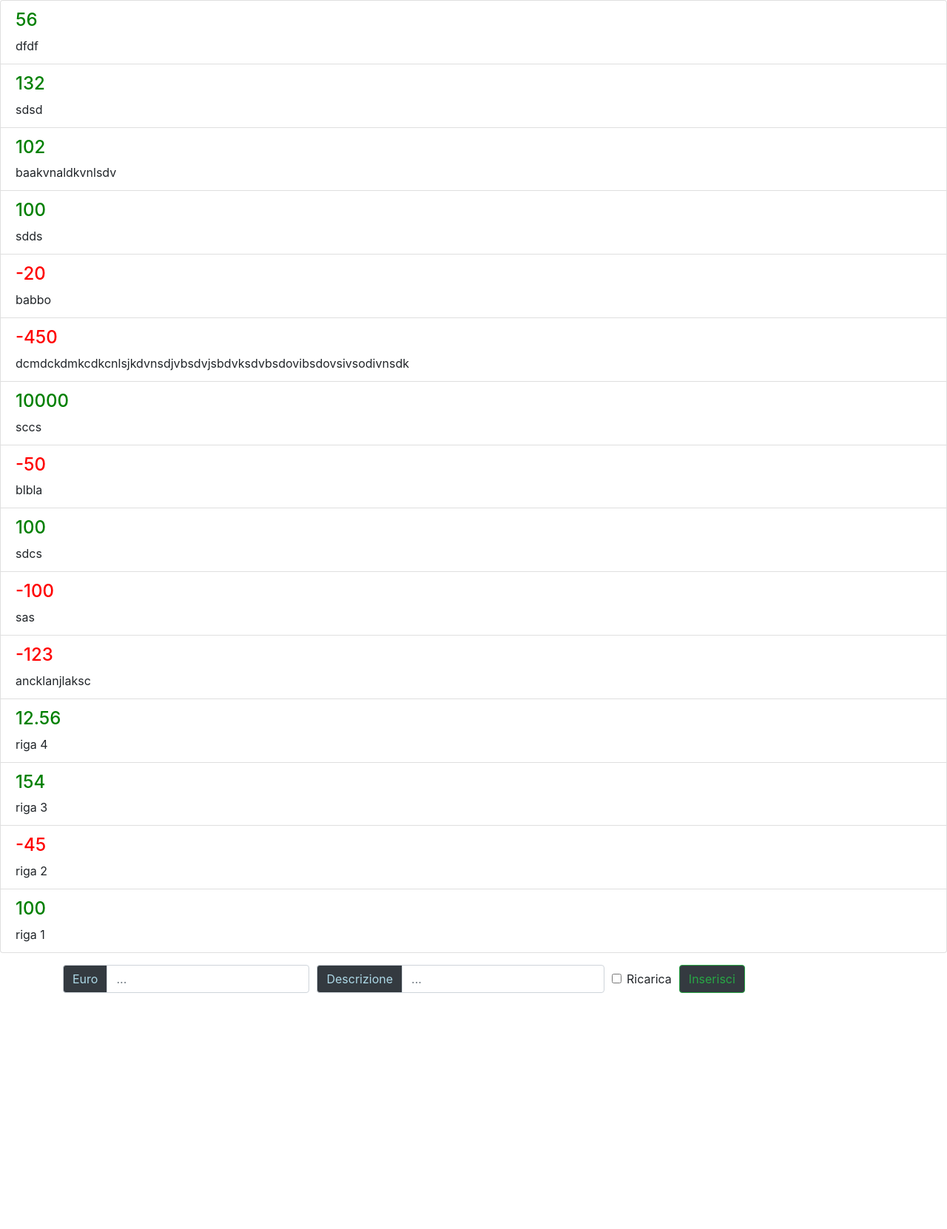
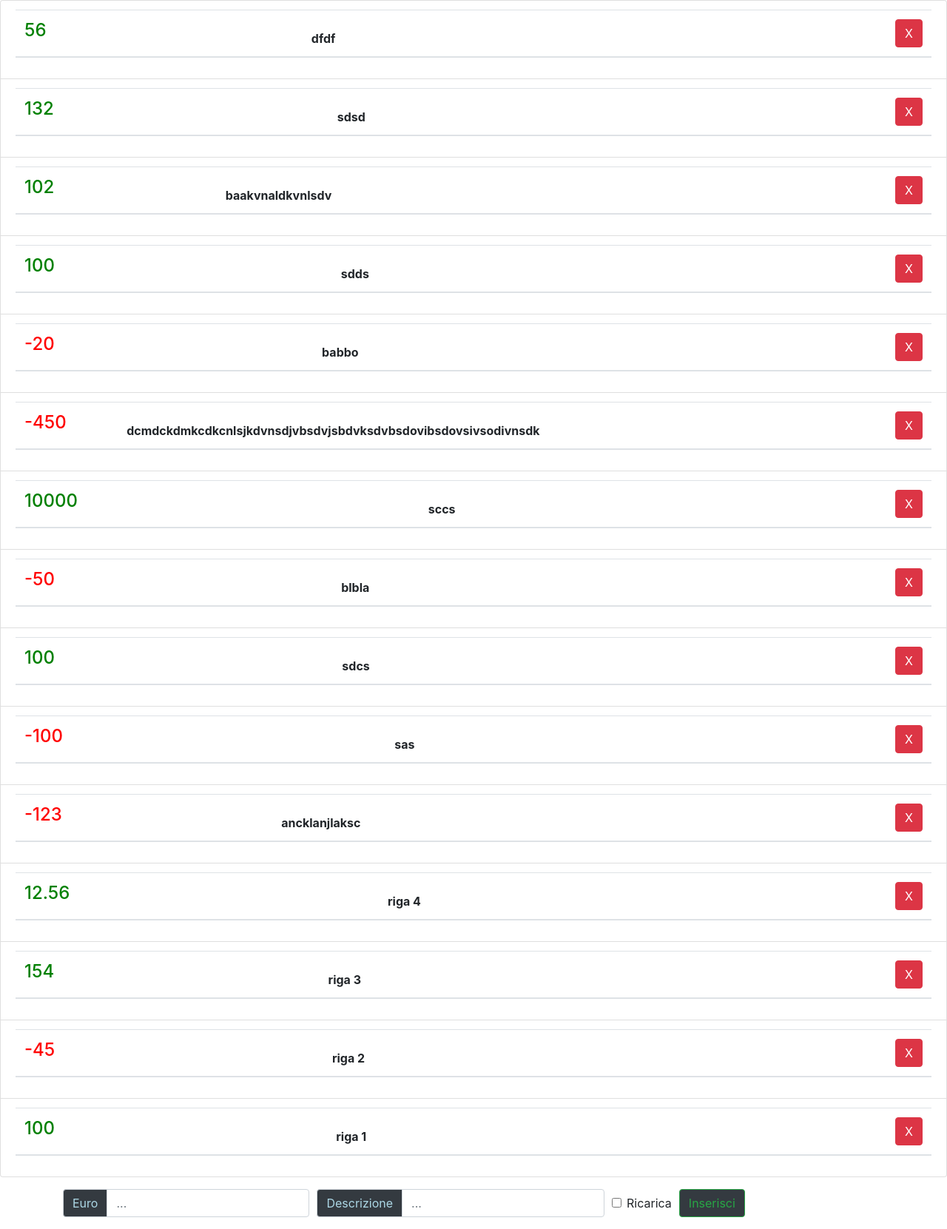
Before and after one commit to LBartolini/WebEcoManager, a Flask app: page /reserved in a window 1280 px wide. Shown: the part 85-1746 px from the top of the page at 74% size. Before the commit the page ends 1427 px from the top, so only its background shows below. Run offline with Flask 2, Linux system fonts and the light colour scheme; the visitor is signed in with stand-in values (Sample User, id 1); data comes from the database, SQL or seed files in the repository; both versions use the stored data as it was after the commit; lists and menus that the app fills with data are empty; some libraries are stand-ins or nearby versions.

Commit message:
Implementing a better layout of the transactions, TODO: authentication and remove transaction from DB

```diff
--- a/src/app.py
+++ b/src/app.py
@@ -51,7 +51,7 @@ def reserved():
 		else:
 			return redirect('/home')
 	else:
-		# login authentication
+		#TODO login authentication
 		session['username'] = request.form['username']
 		logged_in = True
 
--- a/src/templates/home.html
+++ b/src/templates/home.html
@@ -12,7 +12,7 @@
 					<h4 style="padding: 5px;">Username</h4> <input type="text" class="text" name="username" value="Username" onfocus="this.value = '';" style="border: 1px solid lightblue; margin-left: 10px;">
 				</li>
 				<li>
-					<h4 style="padding: 5px;">Password</h4> <input type="password" name="password" value="Password" onfocus="this.value = '';" style="border: 1px solid lightblue; margin-left: 10px;">
+					<h4 style="padding: 5px;">Password</h4> <input type="password" name="password" value="........." onfocus="this.value = '';" style="border: 1px solid lightblue; margin-left: 10px;">
 				</li>
                   <div class="submit">
                           <input type="submit"  value="LOGIN" >
--- a/src/templates/reserved.html
+++ b/src/templates/reserved.html
@@ -8,10 +8,19 @@
 <div>
 	<ul class="list-group">
 		{% for val, descr in transazioni[::-1] %}
-	  	<li class="list-group-item">
-			  {% if val > 0 %} <h4 style="color: green;">{{val}}</h4>
-			  {% else %} <h4 style="color: red;">{{val}}</h4> {% endif %}
-			  <bold>{{descr}}</bold></li>
+
+			<li class="list-group-item">
+				<table class="table">
+					<thead>
+					  <tr>
+						<th scope="col">{% if val > 0 %} <h4 style="color: green;">{{val}}</h4>
+							{% else %} <h4 style="color: red;">{{val}}</h4> {% endif %}</th>
+						<th scope="col"><bold>{{descr}}</bold></th>
+						<th scope="col" class="text-right"><button type="button" class="btn btn-danger">X</button>	</th>
+					  </tr>
+					</thead>
+				</table>
+			</li>
 	 	{% endfor %}
 	</ul>
 </div>
```
Also changed, not shown: src/wem.db.
